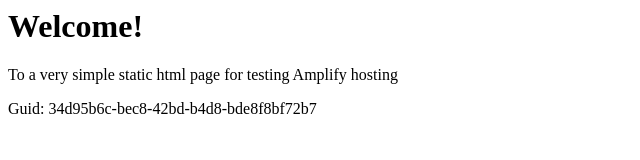
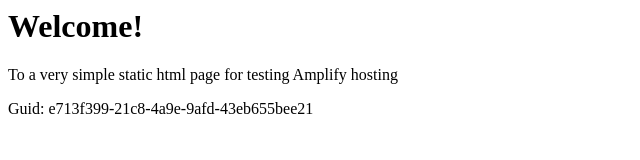
Before and after one commit to aws-aemilia-iad/Github-PR-Commit-Integration-Test-DoNotTouch-GitHubWebhookPushCanaryTest-v1-gamma-us-east-1, a website: page src/index.html in a window 1280 px wide. Shown: the full height of the page, 0-640 px from the left. Drawn offline with Linux system fonts and the light colour scheme.

Commit message:
commit from integ tests

```diff
--- a/src/index.html
+++ b/src/index.html
@@ -12,6 +12,6 @@
 <body>
     <h1>Welcome!</h1>
     <p>To a very simple static html page for testing Amplify hosting</p>
-    <p>Guid: 34d95b6c-bec8-42bd-b4d8-bde8f8bf72b7</p></body>
+    <p>Guid: e713f399-21c8-4a9e-9afd-43eb655bee21</p></body>
 
 </html>
```
